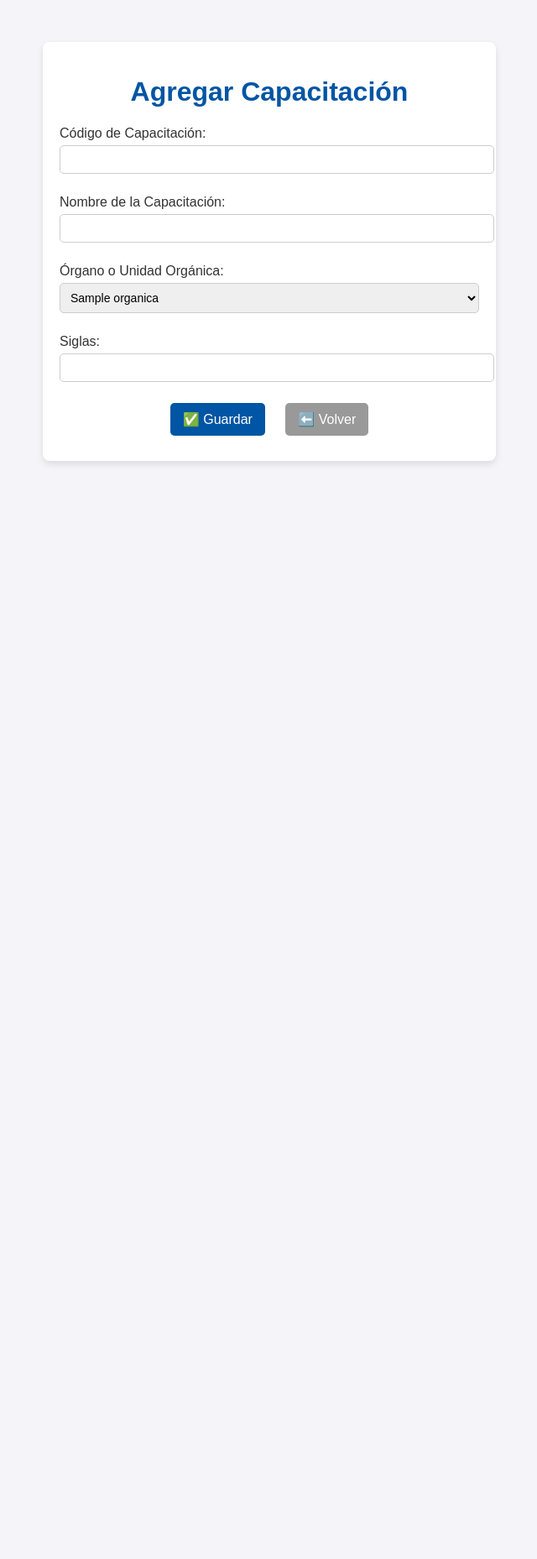
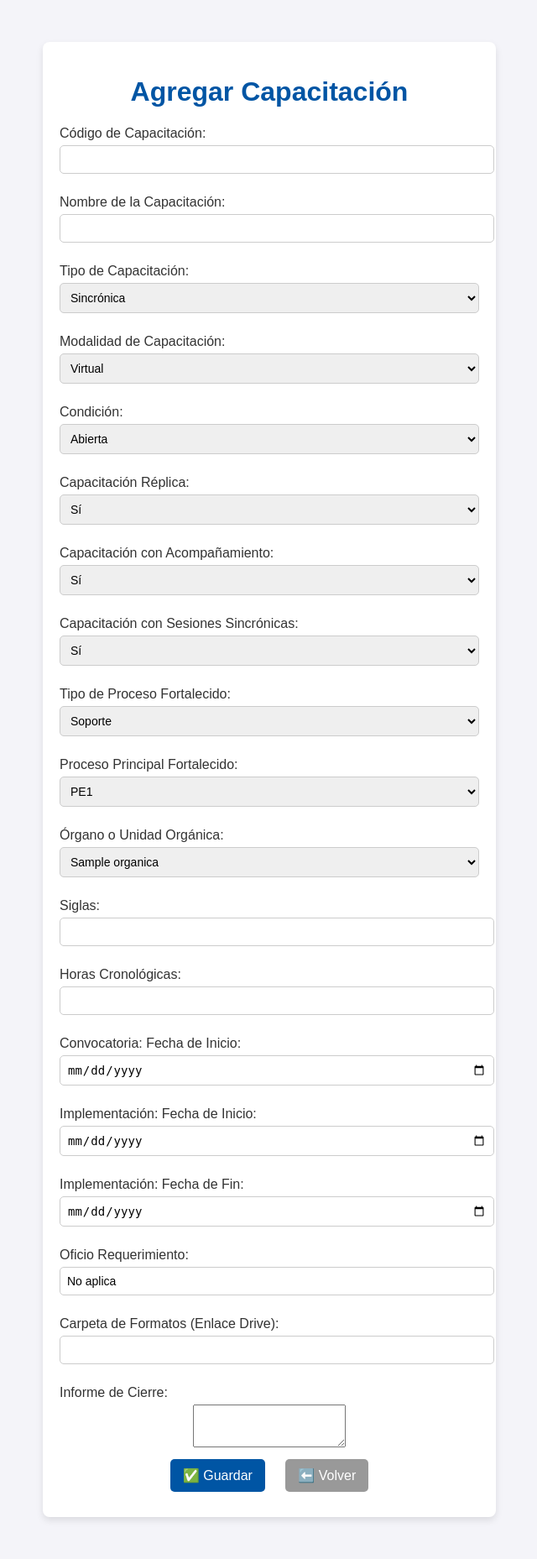
Before and after one commit to OnassisV/gestion-capacitaciones, a Flask app: page /capacitaciones/add in a window 1280 px wide. Shown: the whole page at 84% size, without its empty margins (319-959 px from the left). Before the commit the page ends 553 px from the top, so only its background shows below. Run offline with Flask 3, Linux system fonts and the light colour scheme; tables that the repository leaves empty or names only in its code hold one stand-in row (values such as "Sample post").

Commit message:
Ajuste completo de agregar capacitación con todos los campos de la tabla capacitaciones

```diff
--- a/app.py
+++ b/app.py
@@ -49,43 +49,111 @@ def logout():
 
 @app.route('/capacitaciones')
 def capacitaciones():
-    if 'usuario' not in session:
-        return redirect(url_for('login'))
-
     connection = get_db_connection()
     cursor = connection.cursor(dictionary=True)
-    cursor.execute("SELECT * FROM capacitaciones")
+
+    # Consulta completa para obtener todas las columnas
+    cursor.execute("""
+        SELECT
+            c.id_capacitacion,
+            c.codigo_capacitacion,
+            c.nombre_capacitacion,
+            c.tipo_capacitacion,
+            c.modalidad_capacitacion,
+            c.condicion,
+            c.capacitacion_replica,
+            c.capacitacion_acompanamiento,
+            c.capacitacion_sesiones_sincronicas,
+            c.tipo_proceso_fortalecido,
+            c.recursos_virtuales,
+            c.monitores,
+            c.retroalimentacion,
+            c.proceso_principal_fortalecido,
+            c.competencia_especifica,
+            c.capacitacion_aplicacion_inmediata,
+            c.sub_proceso_fortalecido,
+            c.rubro_tematico,
+            u.nombre_unidad_organica AS unidad_organica,
+            u.siglas AS siglas_unidad_organica,
+            c.oficio_requerimiento,
+            c.publico_objetivo,
+            c.etapa_desarrollo,
+            c.objetivo_capacitacion,
+            c.genera_evidencia_comparativa,
+            c.nivel_capacidad_fortalecida,
+            c.evaluacion_eficacia_grupo_control,
+            c.tipo_inscripcion,
+            c.documento_convocatoria,
+            c.horas_cronologicas,
+            c.convocatoria_fecha_inicio,
+            c.implementacion_fecha_inicio,
+            c.implementacion_fecha_fin,
+            c.oficio_dre_ugel_listado,
+            c.aplica_encuesta_satisfaccion,
+            c.incluido_reporte_cneb,
+            c.evidencia_resultado_impacto,
+            c.oficio_dre_ugel_situacion,
+            c.carpeta_formatos_enlace,
+            c.informe_cierre
+        FROM capacitaciones c
+        JOIN unidades_organicas u ON c.id_unidad_organica = u.id_unidad_organica
+    """)
+
     capacitaciones = cursor.fetchall()
     cursor.close()
     connection.close()
 
-    return render_template('capacitaciones.html', capacitaciones=capacitaciones, rol=session['rol'])
+    return render_template('capacitaciones.html', capacitaciones=capacitaciones)
+
 
 @app.route('/capacitaciones/add', methods=['GET', 'POST'])
 def add_capacitacion():
     connection = get_db_connection()
 
     if request.method == 'POST':
-        # Datos del formulario
+        # Recibir datos del formulario
         codigo_capacitacion = request.form['codigo_capacitacion']
         nombre_capacitacion = request.form['nombre_capacitacion']
+        tipo_capacitacion = request.form['tipo_capacitacion']
+        modalidad_capacitacion = request.form['modalidad_capacitacion']
+        condicion = request.form['condicion']
+        capacitacion_replica = request.form['capacitacion_replica']
+        capacitacion_acompanamiento = request.form['capacitacion_acompanamiento']
+        capacitacion_sesiones_sincronicas = request.form['capacitacion_sesiones_sincronicas']
+        tipo_proceso_fortalecido = request.form['tipo_proceso_fortalecido']
+        proceso_principal_fortalecido = request.form['proceso_principal_fortalecido']
         id_unidad_organica = request.form['id_unidad_organica']
+        horas_cronologicas = request.form['horas_cronologicas']
+        convocatoria_fecha_inicio = request.form['convocatoria_fecha_inicio']
+        implementacion_fecha_inicio = request.form['implementacion_fecha_inicio']
+        implementacion_fecha_fin = request.form['implementacion_fecha_fin']
+        oficio_requerimiento = request.form['oficio_requerimiento']
+        carpeta_formatos_enlace = request.form['carpeta_formatos_enlace']
+        informe_cierre = request.form['informe_cierre']
 
         # Guardar en la base de datos
         cursor = connection.cursor()
         sql = """
-            INSERT INTO capacitaciones (codigo_capacitacion, nombre_capacitacion, id_unidad_organica, siglas_unidad_organica)
-            VALUES (%s, %s, %s,
-                (SELECT siglas FROM unidades_organicas WHERE id_unidad_organica = %s))
+            INSERT INTO capacitaciones (codigo_capacitacion, nombre_capacitacion, tipo_capacitacion, modalidad_capacitacion,
+            condicion, capacitacion_replica, capacitacion_acompanamiento, capacitacion_sesiones_sincronicas, tipo_proceso_fortalecido,
+            proceso_principal_fortalecido, id_unidad_organica, horas_cronologicas, convocatoria_fecha_inicio, implementacion_fecha_inicio,
+            implementacion_fecha_fin, oficio_requerimiento, carpeta_formatos_enlace, informe_cierre)
+            VALUES (%s, %s, %s, %s, %s, %s, %s, %s, %s, %s, %s, %s, %s, %s, %s, %s, %s, %s)
         """
-        cursor.execute(sql, (codigo_capacitacion, nombre_capacitacion, id_unidad_organica, id_unidad_organica))
+        cursor.execute(sql, (
+            codigo_capacitacion, nombre_capacitacion, tipo_capacitacion, modalidad_capacitacion,
+            condicion, capacitacion_replica, capacitacion_acompanamiento, capacitacion_sesiones_sincronicas,
+            tipo_proceso_fortalecido, proceso_principal_fortalecido, id_unidad_organica, horas_cronologicas,
+            convocatoria_fecha_inicio, implementacion_fecha_inicio, implementacion_fecha_fin,
+            oficio_requerimiento, carpeta_formatos_enlace, informe_cierre
+        ))
         connection.commit()
         cursor.close()
         connection.close()
 
         return redirect(url_for('capacitaciones'))
 
-    # Obtener las unidades orgánicas
+    # Obtener unidades orgánicas
     cursor = connection.cursor(dictionary=True)
     cursor.execute("SELECT id_unidad_organica, nombre_unidad_organica, siglas FROM unidades_organicas")
     unidades = cursor.fetchall()
@@ -93,6 +161,7 @@ def add_capacitacion():
     connection.close()
 
     return render_template('add_capacitacion.html', unidades=unidades)
+
 
 
 @app.route('/actividades')
--- a/templates/add_capacitacion.html
+++ b/templates/add_capacitacion.html
@@ -5,6 +5,7 @@
     <title>Agregar Capacitación</title>
     <link rel="stylesheet" href="{{ url_for('static', filename='css/styles.css') }}">
     <script>
+        // Actualizar automáticamente las siglas al seleccionar una unidad orgánica
         function actualizarSiglas() {
             const unidadSelect = document.getElementById('unidad_organica');
             const siglasInput = document.getElementById('siglas');
@@ -23,6 +24,64 @@
             <label for="nombre_capacitacion">Nombre de la Capacitación:</label>
             <input type="text" id="nombre_capacitacion" name="nombre_capacitacion" required><br>
 
+            <label for="tipo_capacitacion">Tipo de Capacitación:</label>
+            <select id="tipo_capacitacion" name="tipo_capacitacion">
+                <option value="Sincrónica">Sincrónica</option>
+                <option value="Autoformativa">Autoformativa</option>
+                <option value="B-Learning">B-Learning</option>
+                <option value="Semi Presencial">Semi Presencial</option>
+                <option value="Presencial">Presencial</option>
+                <option value="Programa">Programa</option>
+            </select><br>
+
+            <label for="modalidad_capacitacion">Modalidad de Capacitación:</label>
+            <select id="modalidad_capacitacion" name="modalidad_capacitacion">
+                <option value="Virtual">Virtual</option>
+                <option value="Presencial">Presencial</option>
+                <option value="Mixta">Mixta</option>
+            </select><br>
+
+            <label for="condicion">Condición:</label>
+            <select id="condicion" name="condicion">
+                <option value="Abierta">Abierta</option>
+                <option value="Cerrada">Cerrada</option>
+            </select><br>
+
+            <label for="capacitacion_replica">Capacitación Réplica:</label>
+            <select id="capacitacion_replica" name="capacitacion_replica">
+                <option value="Sí">Sí</option>
+                <option value="No">No</option>
+            </select><br>
+
+            <label for="capacitacion_acompanamiento">Capacitación con Acompañamiento:</label>
+            <select id="capacitacion_acompanamiento" name="capacitacion_acompanamiento">
+                <option value="Sí">Sí</option>
+                <option value="No">No</option>
+            </select><br>
+
+            <label for="capacitacion_sesiones_sincronicas">Capacitación con Sesiones Sincrónicas:</label>
+            <select id="capacitacion_sesiones_sincronicas" name="capacitacion_sesiones_sincronicas">
+                <option value="Sí">Sí</option>
+                <option value="No">No</option>
+            </select><br>
+
+            <label for="tipo_proceso_fortalecido">Tipo de Proceso Fortalecido:</label>
+            <select id="tipo_proceso_fortalecido" name="tipo_proceso_fortalecido">
+                <option value="Soporte">Soporte</option>
+                <option value="Estrategico">Estrategico</option>
+                <option value="Misional">Misional</option>
+            </select><br>
+
+            <label for="proceso_principal_fortalecido">Proceso Principal Fortalecido:</label>
+            <select id="proceso_principal_fortalecido" name="proceso_principal_fortalecido">
+                <option value="PE1">PE1</option>
+                <option value="PE3">PE3</option>
+                <option value="PM1">PM1</option>
+                <option value="PM2">PM2</option>
+                <option value="PO4">PO4</option>
+                <option value="PS1">PS1</option>
+            </select><br>
+
             <label for="unidad_organica">Órgano o Unidad Orgánica:</label>
             <select id="unidad_organica" name="id_unidad_organica" onchange="actualizarSiglas()">
                 {% for unidad in unidades %}
@@ -35,6 +94,27 @@
             <label for="siglas">Siglas:</label>
             <input type="text" id="siglas" name="siglas" readonly><br>
 
+            <label for="horas_cronologicas">Horas Cronológicas:</label>
+            <input type="number" id="horas_cronologicas" name="horas_cronologicas"><br>
+
+            <label for="convocatoria_fecha_inicio">Convocatoria: Fecha de Inicio:</label>
+            <input type="date" id="convocatoria_fecha_inicio" name="convocatoria_fecha_inicio"><br>
+
+            <label for="implementacion_fecha_inicio">Implementación: Fecha de Inicio:</label>
+            <input type="date" id="implementacion_fecha_inicio" name="implementacion_fecha_inicio"><br>
+
+            <label for="implementacion_fecha_fin">Implementación: Fecha de Fin:</label>
+            <input type="date" id="implementacion_fecha_fin" name="implementacion_fecha_fin"><br>
+
+            <label for="oficio_requerimiento">Oficio Requerimiento:</label>
+            <input type="text" id="oficio_requerimiento" name="oficio_requerimiento" value="No aplica"><br>
+
+            <label for="carpeta_formatos_enlace">Carpeta de Formatos (Enlace Drive):</label>
+            <input type="text" id="carpeta_formatos_enlace" name="carpeta_formatos_enlace"><br>
+
+            <label for="informe_cierre">Informe de Cierre:</label>
+            <textarea id="informe_cierre" name="informe_cierre" rows="3"></textarea><br>
+
             <button type="submit">✅ Guardar</button>
             <button type="button" onclick="location.href='{{ url_for('capacitaciones') }}'">⬅️ Volver</button>
         </form>
```
